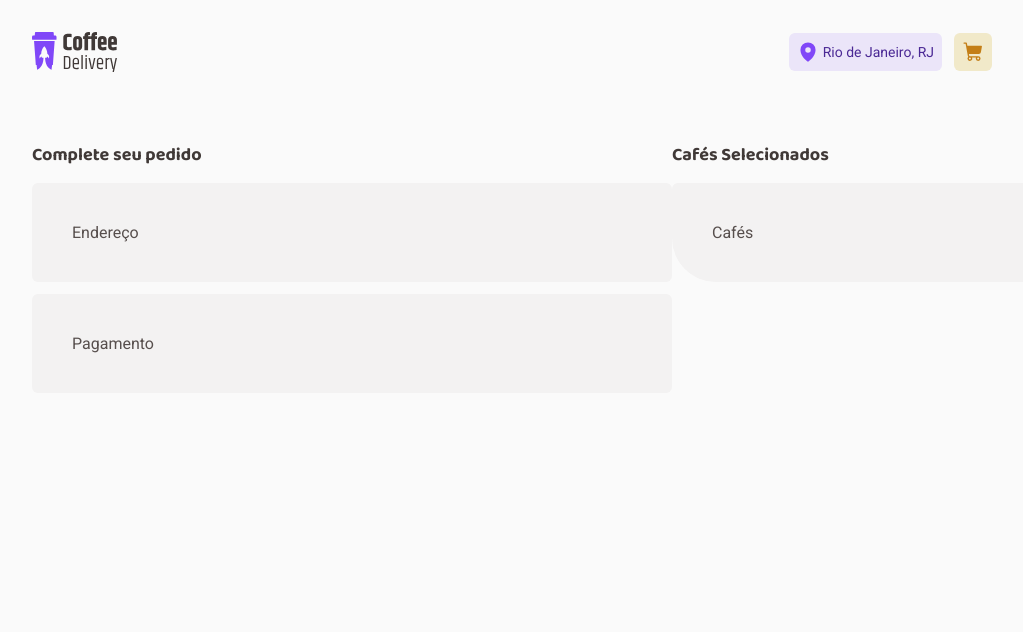
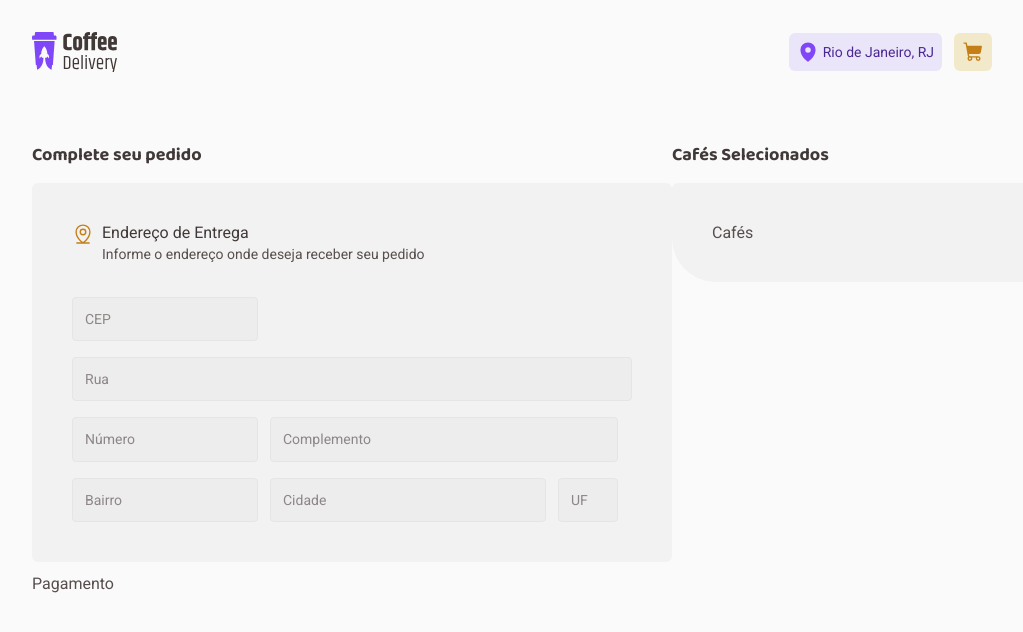
Before and after one commit to GabrielFSoares/coffee-delivery, a React (Vite) app: page /checkout in a window 1280 px wide. Shown: the top 632 px of the page, without its empty margins (128-1151 px from the left). Built offline with nearby package versions, Linux system fonts and the light colour scheme.

Commit message:
form address

```diff
--- a/src/pages/Checkout/index.tsx
+++ b/src/pages/Checkout/index.tsx
@@ -1,21 +1,48 @@
+import { MapPinLine } from '@phosphor-icons/react'
 import {
+  AddressContainer,
+  CepInput,
   CheckoutContainer,
-  InfoContainer,
+  CityInput,
+  ComplementInput,
+  NeighborhoodInput,
+  NumberInput,
   SelectedCoffeesContainer,
+  StreetInput,
+  UFInput,
 } from './styles'
 
 export function Checkout() {
   return (
     <CheckoutContainer>
-      <InfoContainer>
+      <div>
         <p>Complete seu pedido</p>
-        <div>Endereço</div>
+        <AddressContainer>
+          <header>
+            <span>
+              <MapPinLine size={22} />
+            </span>
+            <p>
+              <p>Endereço de Entrega</p>
+              <label>Informe o endereço onde deseja receber seu pedido</label>
+            </p>
+          </header>
+          <form>
+            <CepInput type="number" placeholder="CEP" />
+            <StreetInput type="text" placeholder="Rua" />
+            <NumberInput type="number" placeholder="Número" />
+            <ComplementInput type="text" placeholder="Complemento" />
+            <NeighborhoodInput type="text" placeholder="Bairro" />
+            <CityInput type="text" placeholder="Cidade" />
+            <UFInput type="text" placeholder="UF" />
+          </form>
+        </AddressContainer>
         <div>Pagamento</div>
-      </InfoContainer>
-      <SelectedCoffeesContainer>
+      </div>
+      <div>
         <p>Cafés Selecionados</p>
-        <div>Cafés</div>
-      </SelectedCoffeesContainer>
+        <SelectedCoffeesContainer>Cafés</SelectedCoffeesContainer>
+      </div>
     </CheckoutContainer>
   )
 }
--- a/src/pages/Checkout/styles.ts
+++ b/src/pages/Checkout/styles.ts
@@ -7,31 +7,106 @@ export const CheckoutContainer = styled.div`
   margin: 0px 10rem;
   padding-top: 2.5rem;
 
-  div {
-    p {
+  div > p {
     font-family: 'Baloo 2', sans-serif;
     font-size: 1.125rem;
     font-weight: 700;
     margin-bottom: 1rem;
   }
+`
 
-    > div {
+const BaseContainer = styled.div`
   background-color: ${(props) => props.theme['base-card']};
   padding: 2.5rem;
+`
+export const InfoContainer = styled.div`
+  /* form {
+
+
+    #rua {
+      width: 100%;
+    }
+
+    #complemento {
+      width: 21.75rem;
+    }
+
+    #cidade {
+      width: 17.25rem;
+    }
+
+    #uf {
+      width: 3.75rem;
+    }
+  } */
+`
+
+export const AddressContainer = styled(BaseContainer)`
+  margin-bottom: 0.75rem;
+  border-radius: 6px;
+
+  header {
+    display: flex;
+    gap: 0.5rem;
+    margin-bottom: 2rem;
+
+    > span {
+      color: ${(props) => props.theme['yellow-dark']};
+    }
+
+    label {
+      font-size: 0.875rem;
+      margin-top: 2px;
+
+      color: ${(props) => props.theme['base-text']};
     }
   }
-`
-export const InfoContainer = styled.div`
-  > div {
-    margin-bottom: 0.75rem;
-  }
-  div {
-    border-radius: 6px;
+
+  form {
+    display: flex;
+    flex-wrap: wrap;
+    gap: 1rem 0.75rem;
   }
 `
 
-export const SelectedCoffeesContainer = styled.div`
-  div {
-    border-radius: 6px 44px;
+const BaseInput = styled.input`
+  background-color: ${(props) => props.theme['base-input']};
+  color: ${(props) => props.theme['base-text']};
+
+  border: 1px solid ${(props) => props.theme['base-button']};
+  border-radius: 4px;
+
+  font-size: 0.875rem;
+  padding: 0.75rem;
+  //width: 12.5rem;
+
+  ::placeholder {
+    color: ${(props) => props.theme['base-label']};
   }
 `
+
+export const CepInput = styled(BaseInput)``
+
+export const StreetInput = styled(BaseInput)`
+  width: 100%;
+`
+
+export const NumberInput = styled(BaseInput)``
+
+export const ComplementInput = styled(BaseInput)`
+  width: 21.75rem;
+`
+
+export const NeighborhoodInput = styled(BaseInput)``
+
+export const CityInput = styled(BaseInput)`
+  width: 17.25rem;
+`
+
+export const UFInput = styled(BaseInput)`
+  width: 3.75rem;
+`
+
+export const SelectedCoffeesContainer = styled(BaseContainer)`
+  border-radius: 6px 44px;
+`
```
Also changed, not shown: 1 other file (tests, documents, lock files or other folders). Lines whose indentation alone changed are shown as unchanged.
